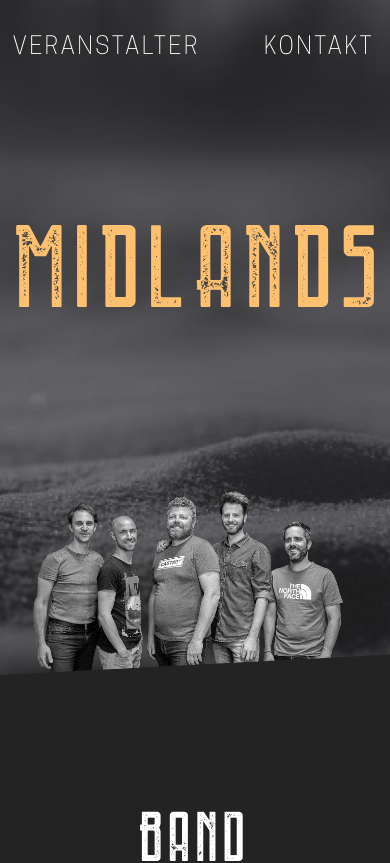
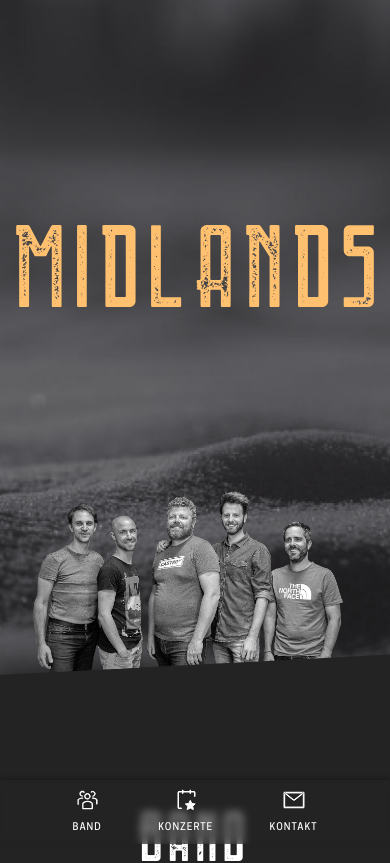
Before and after one commit to fidu85/midlands-website, a SvelteKit app: page / in a window 390 px wide. Shown: the top 863 px of the page. Built offline with nearby package versions, Linux system fonts and the light colour scheme.

Commit message:
add mobile navigation

```diff
--- /dev/null
+++ b/src/components/layout/navigation_mobile.svelte
@@ -0,0 +1,60 @@
+<script lang="ts">
+</script>
+
+<nav id="nav_mobile" class="fixed w-full z-10 bottom-0 mx-auto px-4 sm:px-6 py-2 backdrop-blur-sm bg-darkgray/60 text-white text-xs font-cooper-medium tracking-widest uppercase">
+  <div class="flex justify-evenly self-center">
+    <a href="/#band" class="flex flex-col items-center self-center">
+      <svg width="24" height="24" xmlns="http://www.w3.org/2000/svg">
+        <path
+          class="fill-white stroke-white"
+          d="M15.133 8.267c0 1.537-1.19 2.766-2.7 2.766a2.772 2.772 0 0 1-2.766-2.766 2.7 2.7 0 0 1 2.7-2.7c1.537 0 2.766 1.19 2.766 2.7Zm-.333.066A2.435 2.435 0 0 0 12.417 5.9H12.366C11.079 5.9 10 7.002 10 8.333a2.363 2.363 0 0 0 2.367 2.367c1.32 0 2.433-1.001 2.433-2.367ZM17.633 9.967h.02c1.6-.062 3.136.49 4.303 1.53l.044.043v4.627h-.333v-4.554l-.205-.15a6.045 6.045 0 0 0-3.841-1.163h-.265c.044-.108.084-.22.12-.333h.157ZM18.426 3.872l-.013-.005a2.176 2.176 0 0 0-2.362.507 3.341 3.341 0 0 0-.19-.166 2.353 2.353 0 0 1 1.839-.841c1.317 0 2.433 1.102 2.433 2.5 0 1.285-1.05 2.38-2.4 2.431 0-.098 0-.211-.004-.334.777-.04 1.5-.558 1.828-1.294l.005-.012.005-.012c.426-1.108-.08-2.332-1.141-2.774Z"
+        />
+        <path
+          class="fill-white"
+          d="M8.5 10.933a4.444 4.444 0 0 1-.6-1.4h-.533a6.86 6.86 0 0 0-4.667 1.6l-.2.2v5.334h1.333v-4.8C4.9 11.133 6.1 10.733 7.367 10.8c.4 0 .8.067 1.133.133ZM7.367 8.733c.133 0 .266 0 .4-.066v-.4c0-.334 0-.667.066-.934C7.7 7.4 7.5 7.4 7.367 7.4c-.867 0-1.6-.733-1.6-1.6 0-.867.733-1.6 1.6-1.6.666 0 1.266.4 1.533 1 .267-.333.667-.667 1-.933-.867-1.4-2.667-1.867-4.067-1-1.4.866-1.866 2.666-1 4.066a2.937 2.937 0 0 0 2.534 1.4ZM17.9 15.133l-.133-.2c-1.334-1.466-3.2-2.333-5.2-2.266-2-.067-3.934.8-5.267 2.266l-.133.2V20.2c0 .6.466 1.133 1.133 1.133h8.533c.6 0 1.134-.533 1.134-1.133v-5.067H17.9ZM16.567 20H8.5v-4.4c1.067-1.067 2.533-1.6 4.067-1.6 1.466-.067 2.933.533 4 1.6V20Z"
+        />
+      </svg>
+      <span class="pt-2">BAND</span>
+    </a>
+    <a href="/#concert" class="flex flex-col items-center self-center">
+      <svg width="24" height="24" xmlns="http://www.w3.org/2000/svg">
+        <path class="fill-white stroke-white" d="M16.5 3v.5H20a1 1 0 0 1 1 1v4h-.5V4h-4v1.5H16V4H9v1.5h-.5V4h-4v16h3v.5H5a1 1 0 0 1-1-1v-15a1 1 0 0 1 1-1h3.5V2H9v1.5h7V2h.5v1Z" />
+        <path class="fill-white stroke-white" d="m16.264 12.366 1.454 2.817.117.228.255.037 3.076.447-2.262 2.174-.195.187.05.264.565 3.072-2.846-1.458-.228-.117-.228.117-2.846 1.458.566-3.072.048-.264-.193-.187-2.26-2.17 3.183-.45.263-.038.117-.239 1.364-2.806Z" fill="#fff" stroke="#fff" />
+      </svg>
+      <span class="pt-2">KONZERTE</span>
+    </a>
+    <!-- <a href="/#music" class="flex flex-col items-center self-center">
+      <svg width="24" height="24" xmlns="http://www.w3.org/2000/svg">
+        <path class="stroke-white fill-white/0" d="M20 14V3L9 5v11" stroke-width="1.5" stroke-linecap="round" stroke-linejoin="round" />
+        <path class="stroke-white fill-white/0" d="M17 19h1a2 2 0 0 0 2-2v-3h-3a2 2 0 0 0-2 2v1a2 2 0 0 0 2 2ZM6 21h1a2 2 0 0 0 2-2v-3H6a2 2 0 0 0-2 2v1a2 2 0 0 0 2 2Z" stroke-width="1.5" stroke-linecap="round" stroke-linejoin="round" />
+      </svg>
+      <span class="pt-2">MUSIK</span>
+    </a>
+    <a href="/#promoter" class="flex flex-col items-center self-center">
+      <svg width="24" height="24" xmlns="http://www.w3.org/2000/svg">
+        <path
+          class="stroke-white fill-white"
+          d="M21.608 8.664c-.502-.684-1.21-1.496-1.993-2.279-.783-.783-1.595-1.491-2.28-1.993l4.273 4.272Zm0 0c.854 1.164.892 1.648.892 1.836v11.625c0 .757-.618 1.375-1.375 1.375H6.875A1.378 1.378 0 0 1 5.5 22.125V4.875c0-.757.618-1.375 1.375-1.375H15.5c.188 0 .672.038 1.836.892l4.272 4.272ZM19.26 6.74l-.146-.147h-.003a20.44 20.44 0 0 0-1.806-1.596l-.806-.624V9.5h5.129l-.625-.806A20.99 20.99 0 0 0 19.26 6.74ZM6.87 23h14.255a.88.88 0 0 0 .875-.875V10h-5.75a.25.25 0 0 1-.25-.25V4H6.875A.88.88 0 0 0 6 4.875v17.256a.88.88 0 0 0 .87.869Z"
+        />
+        <path class="stroke-white fill-white" d="M3 20.185a1.374 1.374 0 0 1-.5-1.06V1.875C2.5 1.118 3.118.5 3.875.5H12.5c.154 0 .505.026 1.262.5H3.875A.881.881 0 0 0 3 1.875v18.31Z" />
+      </svg>
+      <span class="pt-2">VERANSTALTER</span>
+    </a> -->
+    <a href="/#contact" class="flex flex-col items-center self-center">
+      <svg width="24" height="24" xmlns="http://www.w3.org/2000/svg">
+        <path
+          class="fill-white stroke-white"
+          d="m20.505 5.952-.192.15-7.818 6.073a.812.812 0 0 1-.997 0L3.492 5.95l-.25-.195.307-.394.609.473.135.106h.001l7.4 5.752.306.238.307-.238 7.399-5.752h.003l.136-.106.607-.472.306.394-.252.196Zm-.274-1.687-.868.675H4.637l-.87-.678-.017-.012h16.5l-.019.015ZM2.25 4.25h.893l-.078.1-.921 1.184L2 5.718V4.5a.25.25 0 0 1 .25-.25ZM2 19.5V6.056l.233.181.454.354v12.471h18.625V6.592l.456-.354.232-.18V19.5a.25.25 0 0 1-.25.25H2.25A.25.25 0 0 1 2 19.5Zm20-15v1.22l-.144-.184-.92-1.184-.08-.102h.894a.25.25 0 0 1 .25.25Z"
+        />
+      </svg>
+      <span class="pt-2">KONTAKT</span>
+    </a>
+  </div>
+</nav>
+
+<style>
+  #nav_mobile {
+    box-shadow: 0px -2px 4px rgba(0, 0, 0, 0.25);
+    font-size: 10px;
+  }
+</style>
--- a/src/components/layout/section_content.svelte
+++ b/src/components/layout/section_content.svelte
@@ -1,7 +1,7 @@
 <script lang="ts">
 </script>
 
-<div class="max-w-screen-2xl mx-auto px-4 sm:px-6 pb-36 sm:pb-48 md:pb-72">
+<div class="max-w-screen-2xl mx-auto px-4 sm:px-6 pb-36 md:pb-48">
   <slot />
 </div>
 
--- a/src/routes/+layout.svelte
+++ b/src/routes/+layout.svelte
@@ -1,8 +1,14 @@
 <script>
-  import "../app.css";
-  import Navigation from "../components/layout/navigation.svelte";
+  import '../app.css';
+  import NavigationDesktop from '../components/layout/navigation_desktop.svelte';
+  import NavigationMobile from '../components/layout/navigation_mobile.svelte';
 </script>
 
-<Navigation />
+<div class="hidden lg:block">
+  <NavigationDesktop />
+</div>
+<div class="lg:hidden">
+  <NavigationMobile />
+</div>
 
 <slot />
--- a/src/routes/section_contact.svelte
+++ b/src/routes/section_contact.svelte
@@ -55,7 +55,7 @@
     </div>
 
     <!-- COPYRIGHT -->
-    <div class="text-white/50 text-center absolute bottom-14 sm:bottom-28 left-1/2 transform -translate-x-1/2">
+    <div class="text-white/50 w-full text-center absolute bottom-16 sm:bottom-28 left-1/2 transform -translate-x-1/2">
       <p class=" text-xs font-cooper-book tracking-widest">Copyright &copy; {new Date().getFullYear()} MIDLANDS</p>
     </div>
   </SectionContent>
```
Also changed, not shown: src/components/layout/navigation_desktop.svelte (renamed from src/components/layout/navigation.svelte).
